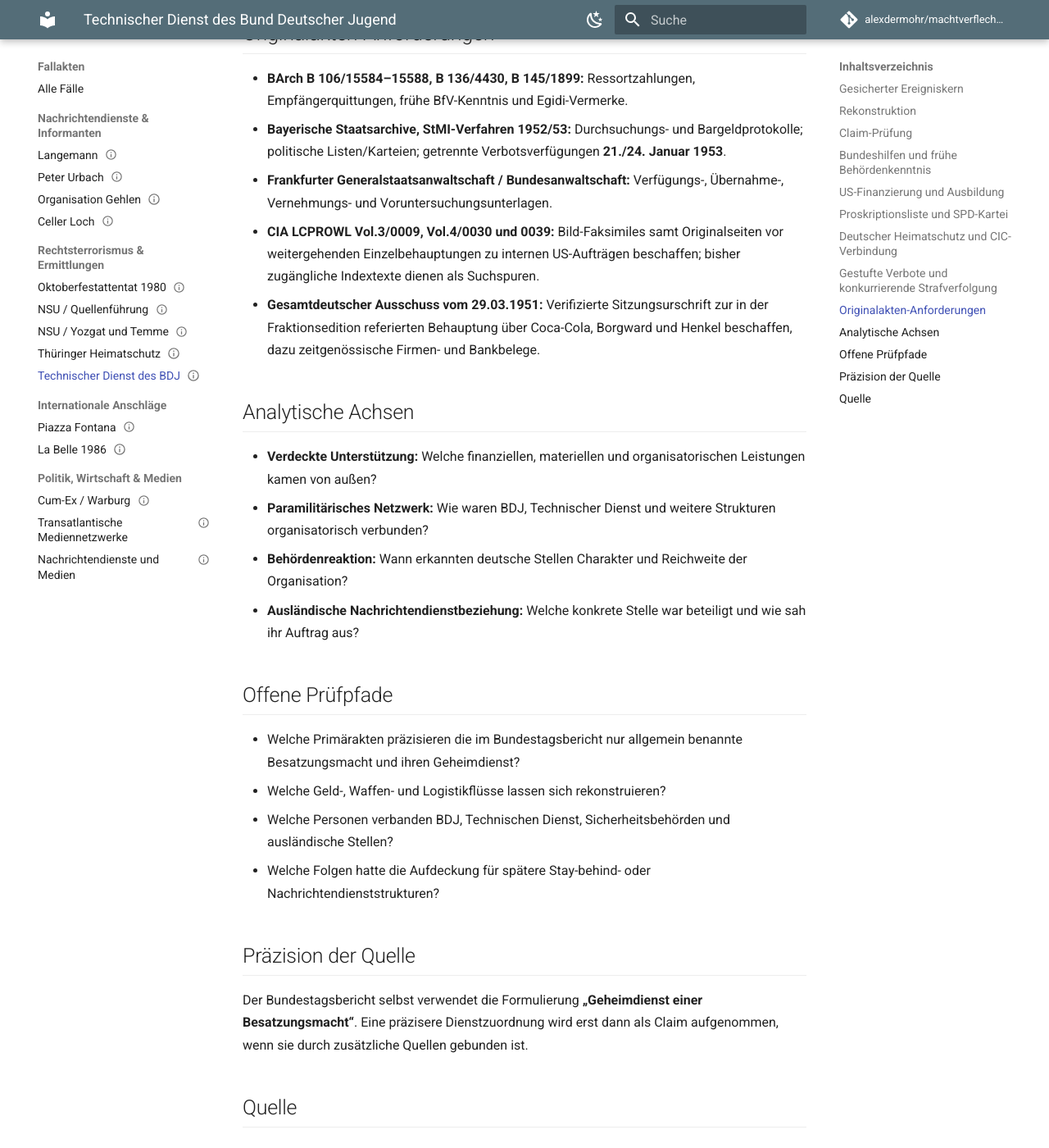
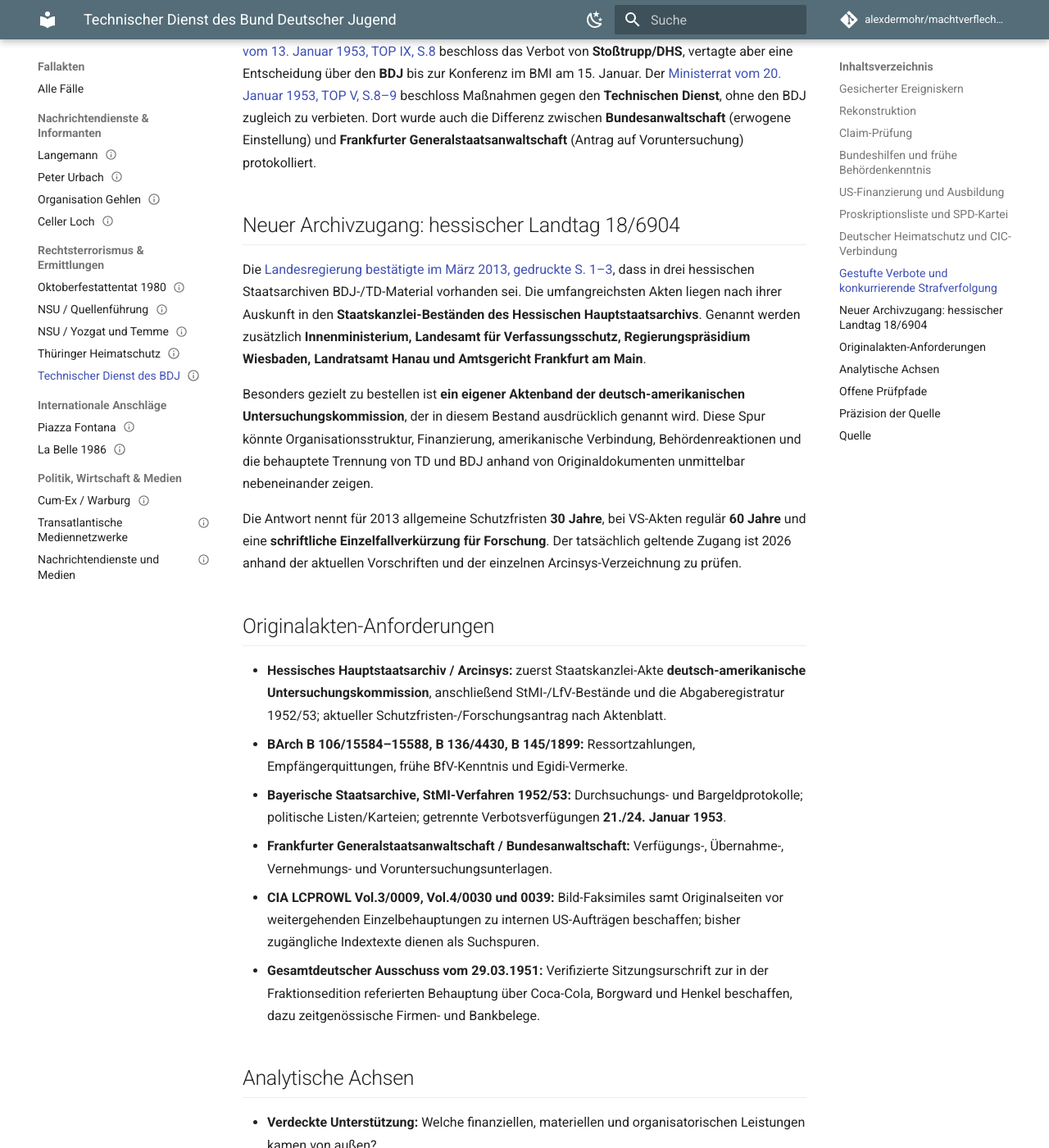
Before and after one commit to alexdermohr/machtverflechtungen, an MkDocs documentation site: the page built from docs/faelle/de/technischer-dienst-bdj.md, in a window 1280 px wide and 1400 px high, scrolled down 4545 px. Shown: the whole window at 82% size. Built offline with MkDocs 1.6.1 and Material for MkDocs 9.7.7, drawn with Linux system fonts in a browser that asks for light colours; comment, search, counter and statistics services are not loaded; some of the changed text lies outside the part shown.

Commit message:
research: trace Hessian BDJ prohibition and US-German inquiry records

```diff
--- a/docs/faelle/de/technischer-dienst-bdj.md
+++ b/docs/faelle/de/technischer-dienst-bdj.md
@@ -23,10 +23,12 @@ event_claims:
   - CLM-DE-BDJ-014
   - CLM-DE-BDJ-015
   - CLM-DE-BDJ-016
+  - CLM-DE-BDJ-017
+  - CLM-DE-BDJ-018
 tags: [deutschland, kalter-krieg, antikommunismus, geheimorganisation, rechtsterrorismus, bundesfinanzierung]
 actors: [ORG-DE-BDJ]
 mechanisms: [covert-support, paramilitary-network]
-sources: [SRC-DE-BT-04644-1953, SRC-DE-FRAK-BDJ-19521021, SRC-DE-BARCH-KAB-BDJ-19521010, SRC-DE-BT-BDJ-19521023, SRC-DE-BYLT-TD-19521029, SRC-DE-BYMR-TD-19530113, SRC-DE-BYMR-TD-19530120, SRC-DE-HE-LAGIS-BDJ-19530108]
+sources: [SRC-DE-BT-04644-1953, SRC-DE-FRAK-BDJ-19521021, SRC-DE-BARCH-KAB-BDJ-19521010, SRC-DE-BT-BDJ-19521023, SRC-DE-BYLT-TD-19521029, SRC-DE-BYMR-TD-19530113, SRC-DE-BYMR-TD-19530120, SRC-DE-HE-LAGIS-BDJ-19530108, SRC-DE-HELT-BDJ-186904-2013]
 claims:
   - id: CLM-DE-BDJ-001
     text: "Der Bundestagsausschuss bewertete BDJ und Technischen Dienst personell und ideell weitgehend als Einheit."
@@ -344,6 +346,44 @@ claims:
       supports: "Hessisches BDJ-Verbot am 8. Januar, bayerische getrennte Beschlüsse am 13. und 20. Januar 1953."
       does_not_support: "Kein Verbot des BDJ in ganz Deutschland am selben Datum und keine Gleichsetzung von BDJ, TD und DHS im Rechtsstatus."
     falsification: "Authentische hessische oder bayerische Verbotsverfügungen mit anderem Geltungsbereich beziehungsweise Datum würden die Chronologie korrigieren."
+  - id: CLM-DE-BDJ-017
+    text: "Die hessische Landesregierung bestätigte 2013 in Landtagsdrucksache 18/6904 BDJ-/TD-Akten in allen drei hessischen Staatsarchiven, besonders im Hauptstaatsarchiv; dort existiere auch ein eigener Aktenband der deutsch-amerikanischen Untersuchungskommission."
+    classification: fact
+    evidence_level: established
+    sources: [SRC-DE-HELT-BDJ-186904-2013]
+    evidence:
+      - source: SRC-DE-HELT-BDJ-186904-2013
+        directness: direct
+        locator: "gedruckte S. 1–2, Antwort zu Frage 1"
+        note: "Regierungsantwort nennt Staatskanzlei, Innenministerium, LfV, Regierungspräsidium Wiesbaden, Landratsamt Hanau, Amtsgericht Frankfurt und eine deutsch-amerikanische Untersuchungskommissionsakte."
+    counterevidence: []
+    alternatives:
+      - "Die Regierung nennt 2013 erschlossene Bestände, nicht die Vollständigkeit aller nach 1952 entstandenen Akten oder deren digitale Verfügbarkeit."
+    missing_evidence:
+      - "Arcinsys-Findbuchidentität der deutsch-amerikanischen Kommissionsakte und Signaturen sämtlicher genannten Aktenbildner verifizieren."
+    scope:
+      supports: "Amtlich dokumentierte konkrete Archiv-Orte für originale BDJ/TD-Ermittlungs- und Regierungsvorgänge."
+      does_not_support: "Die bloße Archivierung besagt nichts über den konkreten Inhalt jeder einzelnen Akte oder heutige Zugänglichkeit."
+    falsification: "Aktuelle Bestands-/Abgabeverzeichnisse mit anderen Archivzuständigkeiten oder amtliche Korrekturen würden die Registraturzuordnung ändern."
+  - id: CLM-DE-BDJ-018
+    text: "Die hessische Landesregierung erklärte 2013, BDJ-/TD-Archivakten unterlägen teils allgemeinen Schutzfristen von 30 Jahren und für Verschlusssachen in der Regel 60 Jahren; eine verkürzte Einsicht für Forschung könne schriftlich beantragt werden."
+    classification: fact
+    evidence_level: established
+    sources: [SRC-DE-HELT-BDJ-186904-2013]
+    evidence:
+      - source: SRC-DE-HELT-BDJ-186904-2013
+        directness: direct
+        locator: "gedruckte S. 2–3, Antworten Fragen 2–4, 6, 8 und 9"
+        note: "Die Regierung erklärt damalige Schutzfristen, Quellenschutz bei LfV-Abgaben und konkrete Forschungs-Ausnahmemöglichkeiten."
+    counterevidence: []
+    alternatives:
+      - "Die Aussage bildet den Rechts- und Verwaltungsstand März 2013 ab; zwischenzeitliche Archivgesetz- und VS-Änderungen sind im aktuellen Antragsverfahren nachzuprüfen."
+    missing_evidence:
+      - "Aktueller Schutzfristenstatus 2026 für Staatskanzlei-/LfV-BDJ/TD-Akten im Arcinsys und zuständige archivische Genehmigungsstelle."
+    scope:
+      supports: "Offiziell beschriebene rechtliche Wege zu Originalakten einschließlich Verkürzungsantrag für Forschung im Jahr 2013."
+      does_not_support: "Kein Beleg für eine heute noch geltende konkrete Sperre oder für eine vollständige Aktenfreigabe."
+    falsification: "Aktuelle archivrechtliche Normtexte und Freigabebescheide können Zugangsmodalitäten materiell verändern."
 what_follows:
   - text: "Der Bundestagsbericht dokumentiert eine problematische Geheimorganisation und benennt eine geheimdienstliche Beteiligung einer Besatzungsmacht."
     claim_ids: [CLM-DE-BDJ-001, CLM-DE-BDJ-002]
@@ -351,6 +391,8 @@ what_follows:
     claim_ids: [CLM-DE-BDJ-004, CLM-DE-BDJ-007, CLM-DE-BDJ-008]
   - text: "Hessen verbot den BDJ landesrechtlich am 8. Januar; Bayern unterschied später innerhalb seines Gebiets BDJ, TD und Stoßtrupp/Deutschen Heimatschutz."
     claim_ids: [CLM-DE-BDJ-011, CLM-DE-BDJ-012, CLM-DE-BDJ-013, CLM-DE-BDJ-016]
+  - text: "Hessen bestätigte 2013 eine konkrete deutsch-amerikanische Untersuchungskommissionsakte und erschlossene BDJ-Bestände, die für Originalakten-Überprüfung bestimmbar sind."
+    claim_ids: [CLM-DE-BDJ-017, CLM-DE-BDJ-018]
 what_does_not_follow:
   - text: "Aus dem Bericht folgt nicht, dass ein westdeutscher Nachrichtendienst den Technischen Dienst gegründet oder vollständig gesteuert habe."
     claim_ids: [CLM-DE-BDJ-002]
@@ -394,6 +436,8 @@ case_links: []
 - **`CLM-DE-BDJ-014` — belegt:** Hoegner berichtete dem Bayerischen Ministerrat am 20. Januar 1953, Ermittler hätten 23 durch amerikanische Stellen ausgebildete Personen festgestellt; er nannte Wald-Michelbach und Grafenwöhr als Ausbildungsorte.
 - **`CLM-DE-BDJ-015` — belegt:** Staatssekretär Nerreter berichtete dem Bayerischen Ministerrat am 20. Januar 1953, die Bundesanwaltschaft habe bei Verfahren gegen führende BDJ-Leute eine Einstellung erwogen, während die Frankfurter Generalstaatsanwaltschaft eine Voruntersuchung beantragt habe.
 - **`CLM-DE-BDJ-016` — belegt:** Die hessische Landesregierung verbot den Bund Deutscher Jugend in Hessen bereits am 8. Januar 1953; die bayerischen Ministerratsprotokolle vom 13. und 20. Januar betreffen davon getrennte Entscheidungen im Gebiet Bayerns.
+- **`CLM-DE-BDJ-017` — belegt:** Die hessische Landesregierung bestätigte 2013 in Landtagsdrucksache 18/6904 BDJ-/TD-Akten in allen drei hessischen Staatsarchiven, besonders im Hauptstaatsarchiv; dort existiere auch ein eigener Aktenband der deutsch-amerikanischen Untersuchungskommission.
+- **`CLM-DE-BDJ-018` — belegt:** Die hessische Landesregierung erklärte 2013, BDJ-/TD-Archivakten unterlägen teils allgemeinen Schutzfristen von 30 Jahren und für Verschlusssachen in der Regel 60 Jahren; eine verkürzte Einsicht für Forschung könne schriftlich beantragt werden.
 
 ## Rekonstruktion
 
@@ -443,8 +487,17 @@ Hoegner nannte den **Stoßtrupp gegen bolschewistische Zersetzung** und den **De
 
 Bereits am **8. Januar 1953** hatte **Hessen den BDJ im eigenen Landesgebiet verboten**; laut der [LAGIS-Landesgeschichtschronik](https://www.lagis-hessen.de/de/subjects/browse/section/6/year/1953/page/1/current/4806/sn/edb) räumte die Polizei am 9. Januar die Frankfurter Geschäftsstelle. Davon getrennt entschied Bayern über seinen eigenen Rechtsraum. Der [Bayerische Ministerrat vom 13. Januar 1953, TOP IX, S.8](https://www.bayerischer-ministerrat.de/api/id/ehr33p136/pdf#page=8) beschloss das Verbot von **Stoßtrupp/DHS**, vertagte aber eine Entscheidung über den **BDJ** bis zur Konferenz im BMI am 15. Januar. Der [Ministerrat vom 20. Januar 1953, TOP V, S.8–9](https://www.bayerischer-ministerrat.de/api/id/ehr33p138/pdf#page=9) beschloss Maßnahmen gegen den **Technischen Dienst**, ohne den BDJ zugleich zu verbieten. Dort wurde auch die Differenz zwischen **Bundesanwaltschaft** (erwogene Einstellung) und **Frankfurter Generalstaatsanwaltschaft** (Antrag auf Voruntersuchung) protokolliert.
 
+## Neuer Archivzugang: hessischer Landtag 18/6904
+
+Die [Landesregierung bestätigte im März 2013, gedruckte S. 1–3](https://starweb.hessen.de/cache/DRS/18/4/06904.pdf), dass in drei hessischen Staatsarchiven BDJ-/TD-Material vorhanden sei. Die umfangreichsten Akten liegen nach ihrer Auskunft in den **Staatskanzlei-Beständen des Hessischen Hauptstaatsarchivs**. Genannt werden zusätzlich **Innenministerium, Landesamt für Verfassungsschutz, Regierungspräsidium Wiesbaden, Landratsamt Hanau und Amtsgericht Frankfurt am Main**.
+
+Besonders gezielt zu bestellen ist **ein eigener Aktenband der deutsch-amerikanischen Untersuchungskommission**, der in diesem Bestand ausdrücklich genannt wird. Diese Spur könnte Organisationsstruktur, Finanzierung, amerikanische Verbindung, Behördenreaktionen und die behauptete Trennung von TD und BDJ anhand von Originaldokumenten unmittelbar nebeneinander zeigen.
+
+Die Antwort nennt für 2013 allgemeine Schutzfristen **30 Jahre**, bei VS-Akten regulär **60 Jahre** und eine **schriftliche Einzelfallverkürzung für Forschung**. Der tatsächlich geltende Zugang ist 2026 anhand der aktuellen Vorschriften und der einzelnen Arcinsys-Verzeichnung zu prüfen.
+
 ## Originalakten-Anforderungen
 
+- **Hessisches Hauptstaatsarchiv / Arcinsys:** zuerst Staatskanzlei-Akte **deutsch-amerikanische Untersuchungskommission**, anschließend StMI-/LfV-Bestände und die Abgaberegistratur 1952/53; aktueller Schutzfristen-/Forschungsantrag nach Aktenblatt.
 - **BArch B 106/15584–15588, B 136/4430, B 145/1899:** Ressortzahlungen, Empfängerquittungen, frühe BfV-Kenntnis und Egidi-Vermerke.
 - **Bayerische Staatsarchive, StMI-Verfahren 1952/53:** Durchsuchungs- und Bargeldprotokolle; politische Listen/Karteien; getrennte Verbotsverfügungen **21./24. Januar 1953**.
 - **Frankfurter Generalstaatsanwaltschaft / Bundesanwaltschaft:** Verfügungs-, Übernahme-, Vernehmungs- und Voruntersuchungsunterlagen.
@@ -480,3 +533,4 @@ Der Bundestagsbericht selbst verwendet die Formulierung **„Geheimdienst einer
 - [Bayerischer Ministerrat, Sitzung 13.01.1953](https://www.bayerischer-ministerrat.de/api/id/ehr33p136/pdf) — `SRC-DE-BYMR-TD-19530113`.
 - [Bayerischer Ministerrat, Sitzung 20.01.1953](https://www.bayerischer-ministerrat.de/api/id/ehr33p138/pdf) — `SRC-DE-BYMR-TD-19530120`.
 - [Landesgeschichtliches Informationssystem Hessen, BDJ-Verbot am 08.01.1953](https://www.lagis-hessen.de/de/subjects/browse/section/6/year/1953/page/1/current/4806/sn/edb) — `SRC-DE-HE-LAGIS-BDJ-19530108` (Landesgeschichtschronik, mit historischen Pressequellen).
+- [Hessischer Landtag, Drs. 18/6904 vom 19.03.2013](https://starweb.hessen.de/cache/DRS/18/4/06904.pdf) — `SRC-DE-HELT-BDJ-186904-2013`, gedruckte S. 1–3: konkrete BDJ/TD-Archivbestände und Nutzung.
```
